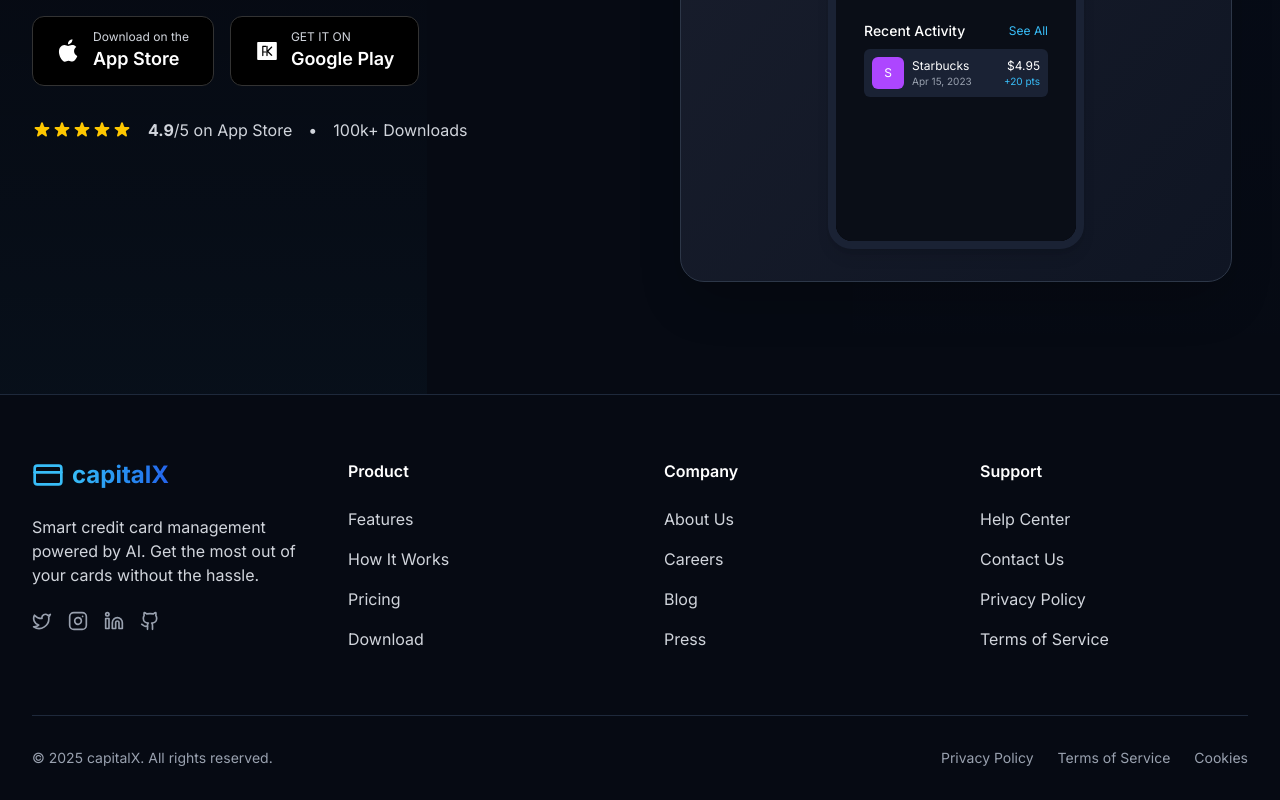
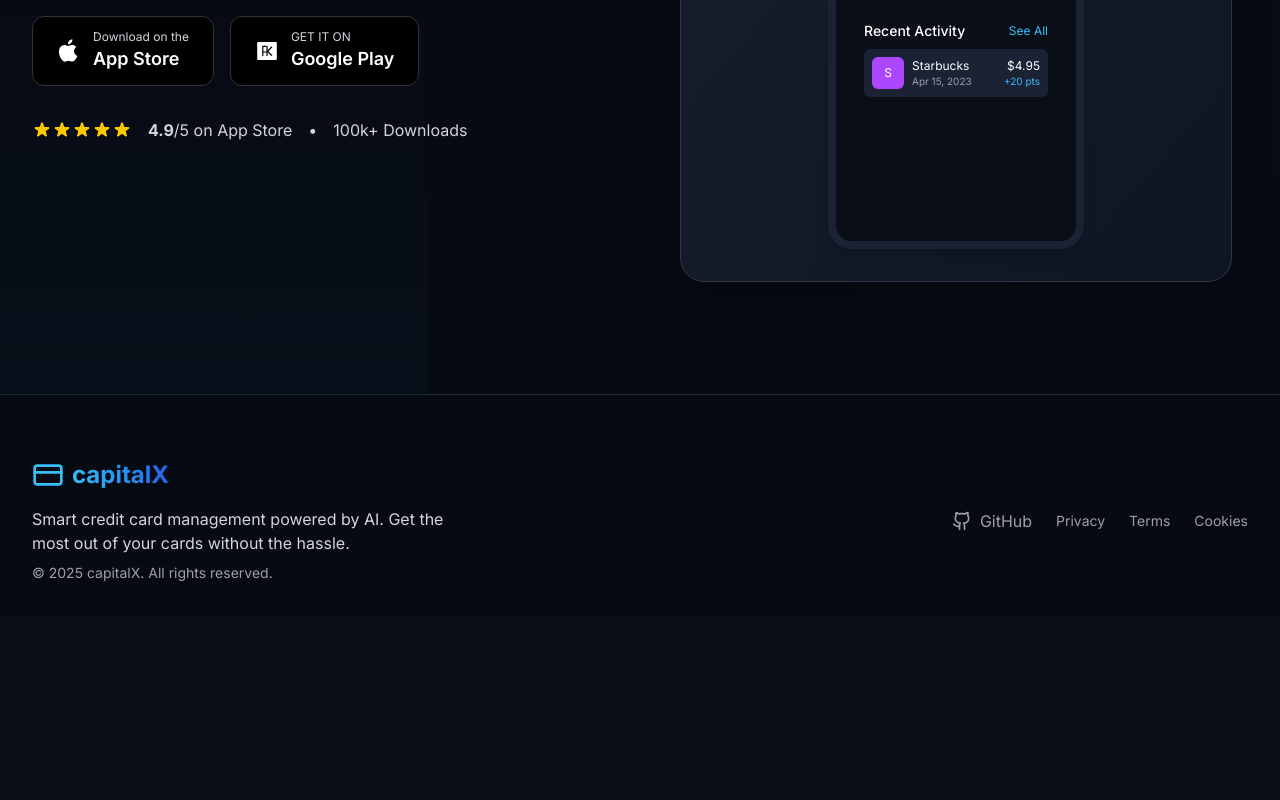
Before and after one commit to ajagtapdev/capitalxtra, a Next.js app: page / in a window 1280 px wide. Shown: the part 4090-4890 px from the top of the page. After the commit the page ends 4705 px from the top, so only its background shows below. Built offline with nearby package versions, Linux system fonts and the light colour scheme.

Commit message:
Testimonials updates

```diff
--- a/app/components/Footer.tsx
+++ b/app/components/Footer.tsx
@@ -1,129 +1,45 @@
 import Link from 'next/link';
-import { CreditCard, Twitter, Instagram, Linkedin, Github } from 'lucide-react';
+import { CreditCard, Github } from 'lucide-react';
 
 export default function Footer() {
   return (
     <footer className="bg-[#060A13] pt-16 pb-8 border-t border-[#1E293B]">
       <div className="container mx-auto px-4 sm:px-6 lg:px-8">
-        <div className="grid grid-cols-1 md:grid-cols-2 lg:grid-cols-4 gap-12 mb-16">
-          <div>
-            <div className="flex items-center space-x-2 mb-6">
+        <div className="flex flex-col md:flex-row justify-between items-center">
+          <div className="mb-8 md:mb-0">
+            <div className="flex items-center space-x-2 mb-4">
               <CreditCard className="h-8 w-8 text-accent" />
               <span className="text-2xl font-bold bg-gradient-to-r from-accent to-primary bg-clip-text text-transparent">
                 capitalX
               </span>
             </div>
-            <p className="text-gray-300 mb-6">
+            <p className="text-gray-300 mb-2 max-w-md">
               Smart credit card management powered by AI. Get the most out of your cards without the hassle.
             </p>
-            <div className="flex space-x-4">
-              <a href="#" className="text-gray-400 hover:text-accent transition-colors">
-                <Twitter className="h-5 w-5" />
-              </a>
-              <a href="#" className="text-gray-400 hover:text-accent transition-colors">
-                <Instagram className="h-5 w-5" />
-              </a>
-              <a href="#" className="text-gray-400 hover:text-accent transition-colors">
-                <Linkedin className="h-5 w-5" />
-              </a>
-              <a href="#" className="text-gray-400 hover:text-accent transition-colors">
-                <Github className="h-5 w-5" />
-              </a>
-            </div>
+            <p className="text-gray-400 text-sm">
+              &copy; {new Date().getFullYear()} capitalX. All rights reserved.
+            </p>
           </div>
 
-          <div>
-            <h3 className="text-white font-semibold mb-6">Product</h3>
-            <ul className="space-y-4">
-              <li>
-                <Link href="#features" className="text-gray-300 hover:text-accent transition-colors">
-                  Features
-                </Link>
-              </li>
-              <li>
-                <Link href="#how-it-works" className="text-gray-300 hover:text-accent transition-colors">
-                  How It Works
-                </Link>
-              </li>
-              <li>
-                <Link href="#" className="text-gray-300 hover:text-accent transition-colors">
-                  Pricing
-                </Link>
-              </li>
-              <li>
-                <Link href="#download" className="text-gray-300 hover:text-accent transition-colors">
-                  Download
-                </Link>
-              </li>
-            </ul>
-          </div>
+          <div className="flex flex-col md:flex-row items-center gap-6">
+            <a
+              href="https://github.com/ajagtapdev/capitalxtra"
+              target="_blank"
+              rel="noopener noreferrer"
+              className="text-gray-400 hover:text-accent transition-colors flex items-center gap-2"
+            >
+              <Github className="h-5 w-5" />
+              <span>GitHub</span>
+            </a>
 
-          <div>
-            <h3 className="text-white font-semibold mb-6">Company</h3>
-            <ul className="space-y-4">
-              <li>
-                <Link href="#" className="text-gray-300 hover:text-accent transition-colors">
-                  About Us
-                </Link>
-              </li>
-              <li>
-                <Link href="#" className="text-gray-300 hover:text-accent transition-colors">
-                  Careers
-                </Link>
-              </li>
-              <li>
-                <Link href="#" className="text-gray-300 hover:text-accent transition-colors">
-                  Blog
-                </Link>
-              </li>
-              <li>
-                <Link href="#" className="text-gray-300 hover:text-accent transition-colors">
-                  Press
-                </Link>
-              </li>
-            </ul>
-          </div>
-
-          <div>
-            <h3 className="text-white font-semibold mb-6">Support</h3>
-            <ul className="space-y-4">
-              <li>
-                <Link href="#" className="text-gray-300 hover:text-accent transition-colors">
-                  Help Center
-                </Link>
-              </li>
-              <li>
-                <Link href="#" className="text-gray-300 hover:text-accent transition-colors">
-                  Contact Us
-                </Link>
-              </li>
-              <li>
-                <Link href="#" className="text-gray-300 hover:text-accent transition-colors">
-                  Privacy Policy
-                </Link>
-              </li>
-              <li>
-                <Link href="#" className="text-gray-300 hover:text-accent transition-colors">
-                  Terms of Service
-                </Link>
-              </li>
-            </ul>
-          </div>
-        </div>
-
-        <div className="border-t border-[#1E293B] pt-8">
-          <div className="flex flex-col md:flex-row justify-between items-center">
-            <p className="text-gray-400 text-sm mb-4 md:mb-0">
-              &copy; {new Date().getFullYear()} capitalX. All rights reserved.
-            </p>
-            <div className="flex space-x-6">
-              <Link href="#" className="text-gray-400 hover:text-accent text-sm transition-colors">
-                Privacy Policy
+            <div className="flex space-x-6 mt-4 md:mt-0">
+              <Link href="/privacy" className="text-gray-400 hover:text-accent text-sm transition-colors">
+                Privacy
               </Link>
-              <Link href="#" className="text-gray-400 hover:text-accent text-sm transition-colors">
-                Terms of Service
+              <Link href="/terms" className="text-gray-400 hover:text-accent text-sm transition-colors">
+                Terms
               </Link>
-              <Link href="#" className="text-gray-400 hover:text-accent text-sm transition-colors">
+              <Link href="/cookies" className="text-gray-400 hover:text-accent text-sm transition-colors">
                 Cookies
               </Link>
             </div>
--- a/app/components/TestimonialsSection.tsx
+++ b/app/components/TestimonialsSection.tsx
@@ -5,21 +5,21 @@ import { Star, Quote } from 'lucide-react';
 
 const testimonials = [
   {
-    name: "Sarah Johnson",
+    name: "Aarush ",
     role: "Frequent Traveler",
     content: "capitalX has transformed how I use my credit cards. I earned enough points for a free flight in just 3 months by using the right card for each purchase!",
     rating: 5,
     image: "https://images.unsplash.com/photo-1494790108377-be9c29b29330?q=80&w=256&h=256&auto=format&fit=crop"
   },
   {
-    name: "Michael Chen",
+    name: "Alan ",
     role: "Tech Professional",
     content: "The AI recommendations are spot on. I've maximized my cashback on everyday purchases without having to think about which card to use. Highly recommend!",
     rating: 5,
     image: "https://images.unsplash.com/photo-1507003211169-0a1dd7228f2d?q=80&w=256&h=256&auto=format&fit=crop"
   },
   {
-    name: "Jessica Williams",
+    name: "Lucas",
     role: "Small Business Owner",
     content: "As someone juggling business and personal expenses, capitalX has been a game-changer. The app helps me optimize rewards across all my cards effortlessly.",
     rating: 4,
--- /dev/null
+++ b/app/privacy/page.tsx
@@ -0,0 +1,41 @@
+export default function PrivacyPolicy() {
+  return (
+    <div className="container mx-auto px-4 py-32 max-w-4xl">
+      <h1 className="text-3xl md:text-4xl font-bold mb-8 text-white">Privacy Policy</h1>
+
+      <div className="prose prose-lg prose-invert max-w-none">
+        <p>Last updated: {new Date().toLocaleDateString()}</p>
+
+        <h2>1. Introduction</h2>
+        <p>
+          At capitalX, we take your privacy seriously. This Privacy Policy explains how we collect,
+          use, disclose, and safeguard your information when you use our mobile application.
+        </p>
+
+        <h2>2. Information We Collect</h2>
+        <p>
+          We collect information that you provide directly to us when you use our application,
+          including personal information such as your name, email address, and financial information
+          related to your credit cards. We also collect usage data and device information.
+        </p>
+
+        <h2>3. How We Use Your Information</h2>
+        <p>
+          We use the information we collect to provide, maintain, and improve our services,
+          to develop new features, and to protect capitalX and our users.
+        </p>
+
+        <h2>4. Data Security</h2>
+        <p>
+          We implement appropriate technical and organizational measures to protect your personal data
+          against unauthorized or unlawful processing, accidental loss, destruction, or damage.
+        </p>
+
+        <h2>5. Contact Us</h2>
+        <p>
+          If you have any questions about this Privacy Policy, please contact us at support@capitalx.app
+        </p>
+      </div>
+    </div>
+  );
+}
--- /dev/null
+++ b/app/terms/page.tsx
@@ -0,0 +1,43 @@
+export default function TermsOfService() {
+  return (
+    <div className="container mx-auto px-4 py-32 max-w-4xl">
+      <h1 className="text-3xl md:text-4xl font-bold mb-8 text-white">Terms of Service</h1>
+
+      <div className="prose prose-lg prose-invert max-w-none">
+        <p>Last updated: {new Date().toLocaleDateString()}</p>
+
+        <h2>1. Acceptance of Terms</h2>
+        <p>
+          By accessing or using the capitalX application, you agree to be bound by these Terms of Service
+          and all applicable laws and regulations. If you do not agree with any of these terms, you are
+          prohibited from using the application.
+        </p>
+
+        <h2>2. Use License</h2>
+        <p>
+          Permission is granted to temporarily use the capitalX application for personal, non-commercial
+          purposes. This license does not include modifying or copying the application, using the application
+          for any commercial purpose, or attempting to decompile or reverse engineer the application.
+        </p>
+
+        <h2>3. Limitations</h2>
+        <p>
+          In no event shall capitalX be liable for any damages arising out of the use or inability to use
+          the application, even if capitalX has been notified of the possibility of such damages.
+        </p>
+
+        <h2>4. Governing Law</h2>
+        <p>
+          These terms shall be governed and construed in accordance with the laws, without regard to its
+          conflict of law provisions.
+        </p>
+
+        <h2>5. Changes to Terms</h2>
+        <p>
+          capitalX reserves the right to modify these terms at any time. We will notify users of any changes
+          by updating the date at the top of this page.
+        </p>
+      </div>
+    </div>
+  );
+}
```
Also changed, not shown: app/cookies/page.tsx (added, +47 -0 lines).
